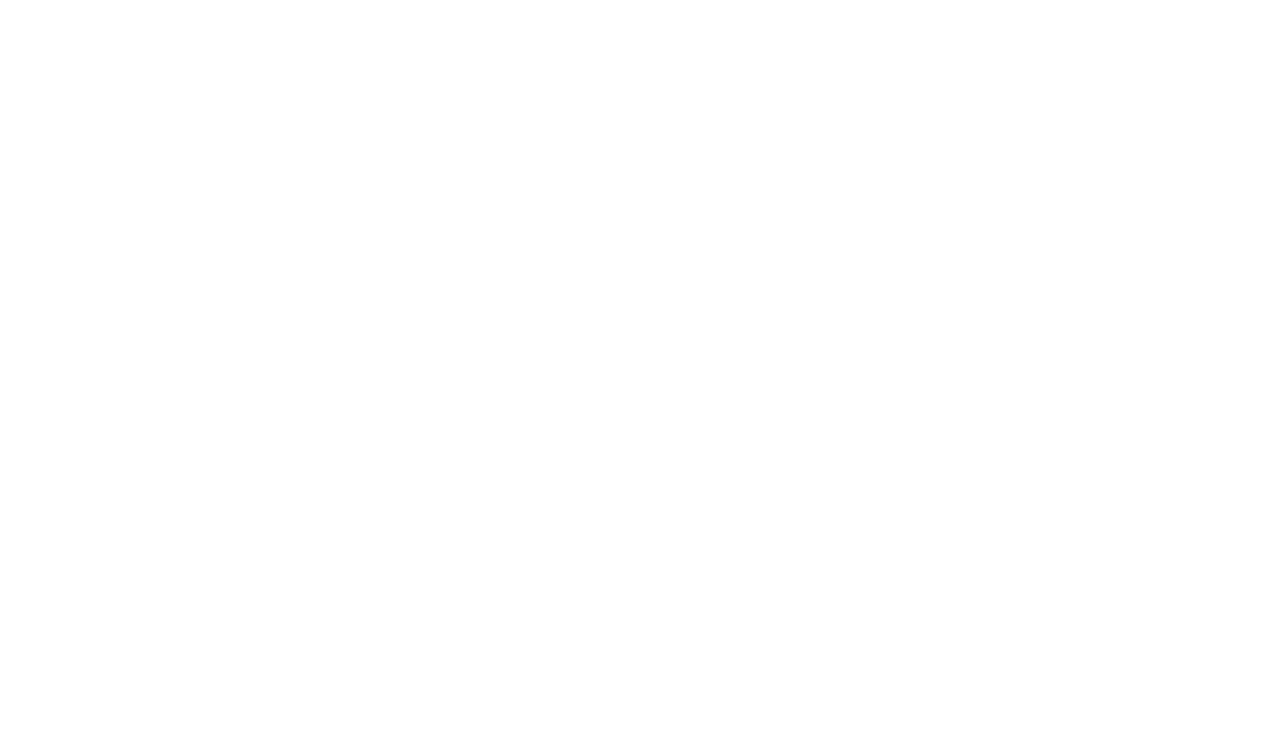
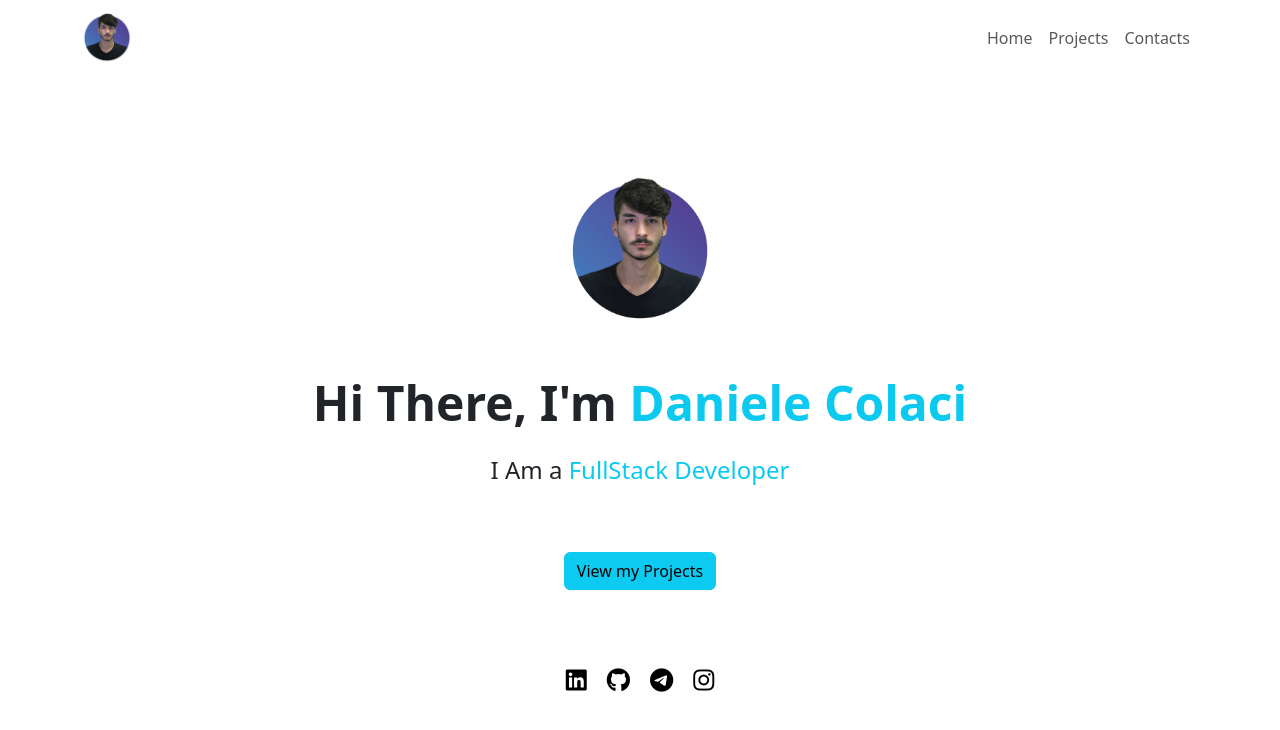
Before and after one commit to danielecolaci/vite-boolfolio, a Vue app: page / in a window 1280 px wide. Shown: the top 730 px of the page. Built offline with nearby package versions, Linux system fonts and the light colour scheme.

Commit message:
Fix App.vue to see all pages and components

```diff
--- a/src/App.vue
+++ b/src/App.vue
@@ -9,7 +9,9 @@
 </script>
 
 <template>
+  <AppHeader></AppHeader>
 
+  <RouterView />
 </template>
 
 <style></style>
--- a/src/components/AppHeader.vue
+++ b/src/components/AppHeader.vue
@@ -22,7 +22,7 @@
 
                 <div class="collapse navbar-collapse" id="navbarSupportedContent">
 
-                    <ul class="navbar-nav ml-auto">
+                    <ul class="navbar-nav ms-auto">
                         <li class="nav-item">
                             <router-link class="nav-link" to="/">Home</router-link>
                         </li>
--- a/src/views/AppHome.vue
+++ b/src/views/AppHome.vue
@@ -12,7 +12,7 @@
                     <img src="/img/avatar.png" alt="" class="avatar mb-5">
                     <h1 class="name">Hi There, I'm <span class="highlight">Daniele Colaci</span></h1>
                     <p class="intro">I Am a <span class="highlight">FullStack Developer</span></p>
-                    <router-link class="btn btn-info my-5" to="/projects">Projects</router-link>
+                    <router-link class="btn btn-info my-5" to="/projects">View my Projects</router-link>
                     <div class="social-icons mt-4">
                         <a href="https://www.linkedin.com/in/danielecolaci/" target="_blank"><i
                                 class="fab fa-linkedin"></i></a>
--- a/src/views/AppProjects.vue
+++ b/src/views/AppProjects.vue
@@ -49,6 +49,8 @@
                 :base_api_url="base_api_url" />
         </div>
     </div>
+    <a class="btn btn-info text-white my-5 position-relative start-50 translate-middle btn-lg" href="#nav"><i
+            class="fa-solid fa-arrow-up"></i></a>
 </template>
 
 <style></style>
```
